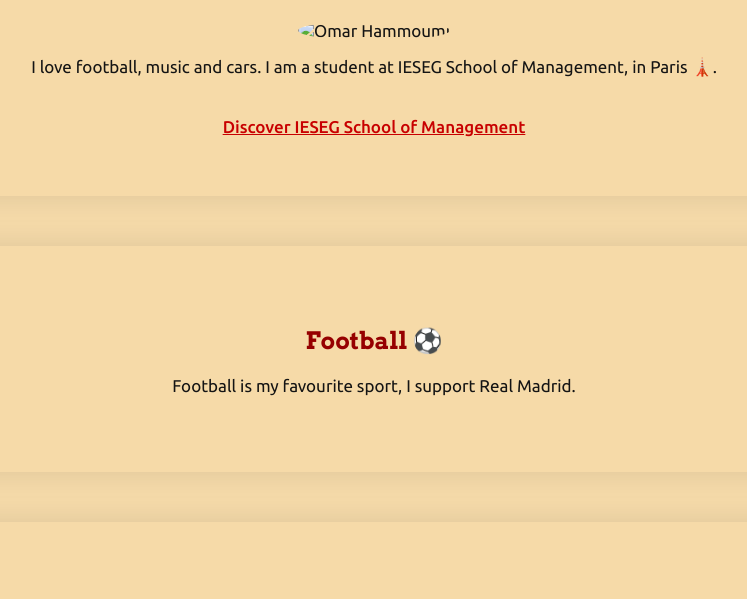
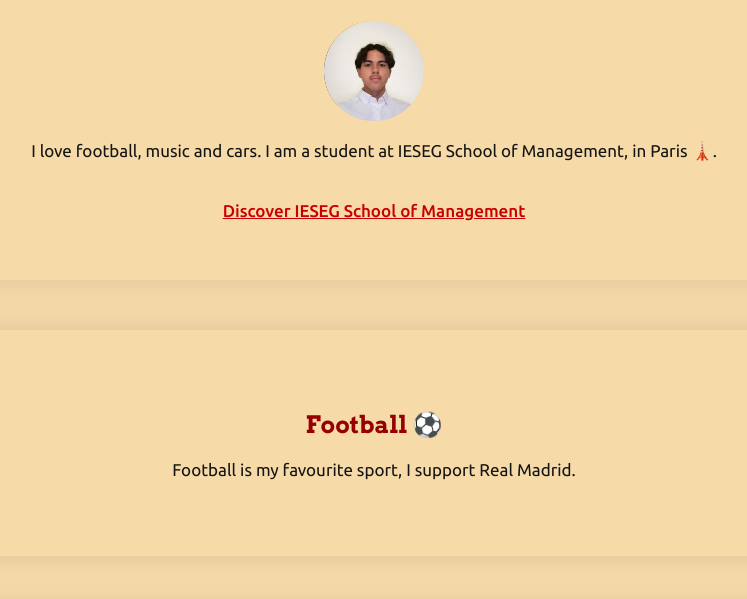
Before and after one commit to OmarHammoumi/my-profile, a plain HTML site: page index.html in a window 1280 px wide. Shown: the part 182-781 px from the top of the page, without its empty margins (266-1013 px from the left). Drawn offline with Linux system fonts and the light colour scheme; a web font is replaced by a local one.

Commit message:
index.html

```diff
--- a/index.html
+++ b/index.html
@@ -18,7 +18,7 @@
 
 <div class="card-white" id="introduction">
  	<h1>Hello, I'm Omar⚡</h1>
- <img src="images/profile.jpg" class="img-circle" width="100px" alt="Omar Hammoumi">
+ <img src="profile.jpg" class="img-circle" width="100px" alt="Omar Hammoumi">
  <p>
  	I love football, music and cars. I am a student at IESEG School of Management, in Paris 🗼.
  </p>
```
